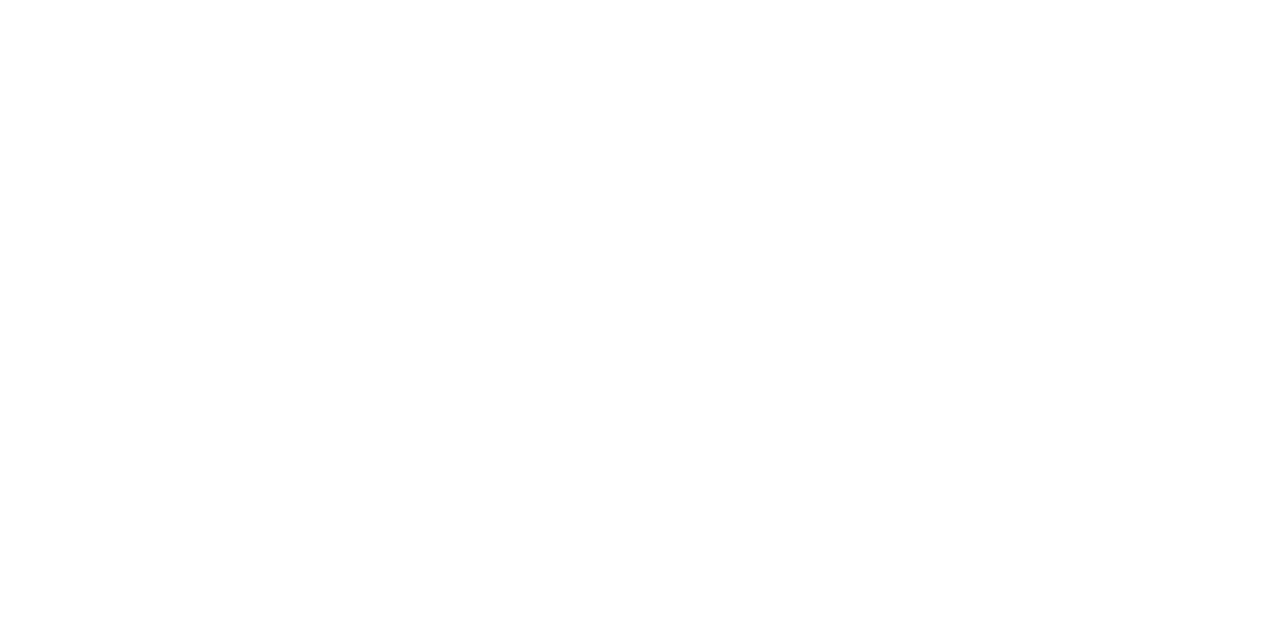
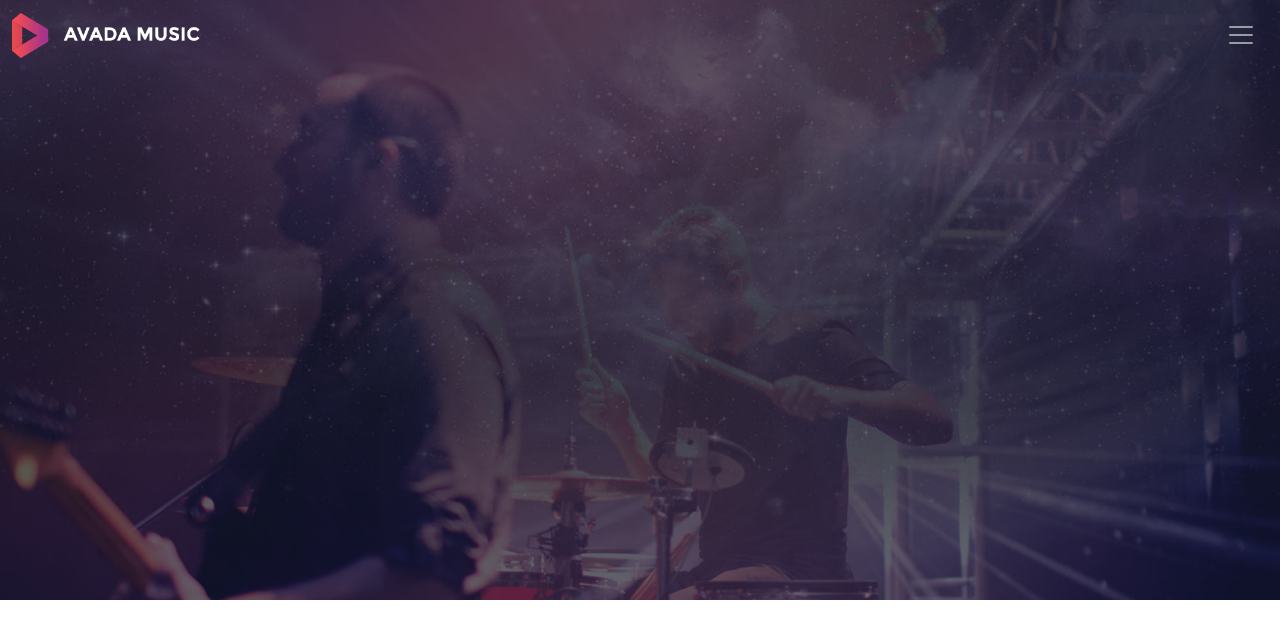
Before and after one commit to saragrigolin/proj-html-vuejs, a Vue app: page / in a window 1280 px wide. Shown: the top 638 px of the page. Built offline with nearby package versions, Linux system fonts and the light colour scheme.

Commit message:
navbar in progress

```diff
--- a/src/components/Header.vue
+++ b/src/components/Header.vue
@@ -1,8 +1,32 @@
 <template>
-    <header></header>
+    <header>
+        <div class="container-fluid">
+            <div class="navbar-container">
+                <nav class="navbar navbar-dark">
+                    <a class="navbar-brand my_navbar-brand" href="#">
+                        <img src="../assets/img/avada-music-logo.png" alt="">
+                    </a>
+                    <button class="navbar-toggler my_navbar-toggler" type="button" data-bs-toggle="collapse" data-bs-target="#navbarNavAltMarkup" aria-controls="navbarNavAltMarkup" aria-expanded="false" aria-label="Toggle navigation">
+                        <span class="navbar-toggler-icon"></span>
+                    </button>
+                    <div class="collapse navbar-collapse my_collapse" id="navbarNavAltMarkup">
+                        <div class="navbar-nav">
+                        <a class="nav-item nav-link active" href="#">Home</a>
+                        <a class="nav-item nav-link" href="#">Meet the brand</a>
+                        <a class="nav-item nav-link" href="#">Live dates</a>
+                        <a class="nav-item nav-link" href="#">Latest news</a>
+                        <a class="nav-item nav-link" href="#">Albums</a>
+                        <a class="nav-item nav-link" href="#">Fans</a>
+                        </div>
+                    </div>
+                </nav>
+            </div>
+        </div>
+    </header>
 </template>
 
 <script>
+// import "bootstrap";
 export default {
     name: "Header",
 
@@ -12,4 +36,22 @@
 <style lang="scss">
 @import "../assets/scss/style.scss";
 
+.container-fluid {
+    background-image: url('../assets/img/home_slider.jpg');
+    background-size: cover;
+    background-position: 50%;
+    height: 600px;
+    .my_navbar-brand {
+        width: 15%;
+        img {
+            width: 100%;
+        }
+    }
+    .my_navbar-toggler {
+        border: none;
+    }
+    .my_collapse {
+        text-align: center;
+    }
+}
 </style>
```
